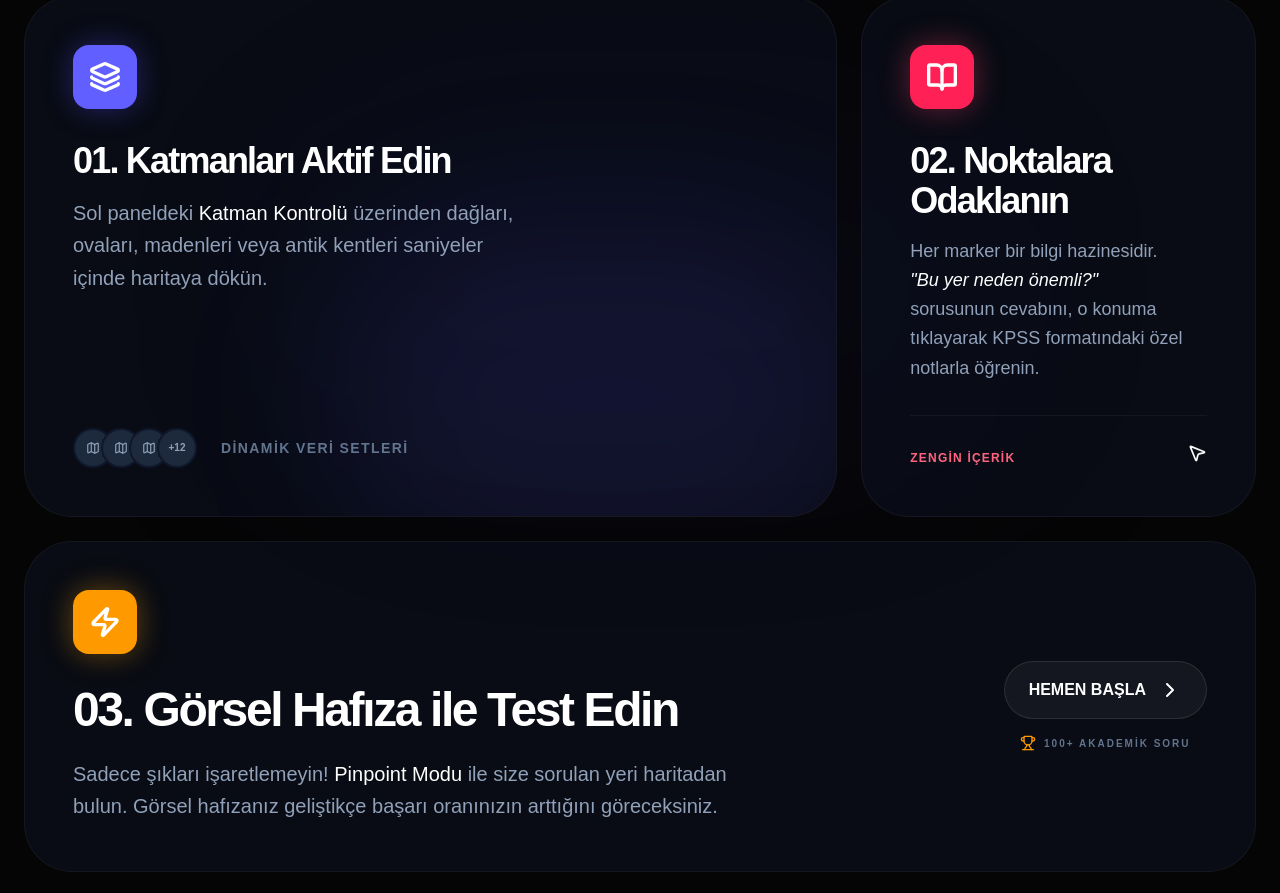
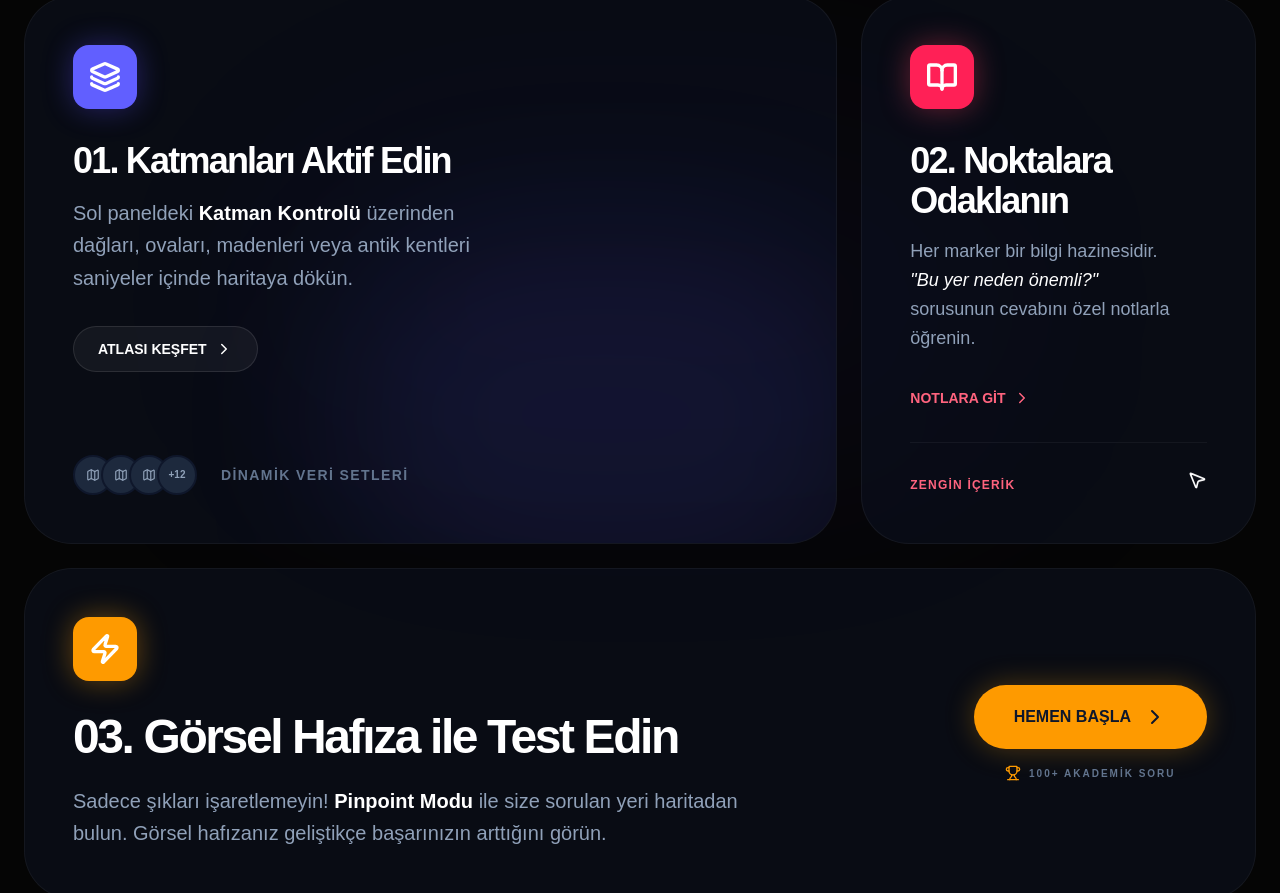
Before and after one commit to BatuhanYolcu1/geo-kpss, a Next.js app: page / in a window 1280 px wide. Shown: the part 1435-2328 px from the top of the page. Built offline with nearby package versions, Linux system fonts and the light colour scheme.

Commit message:
feat: activate navigation buttons in user guide

```diff
--- a/src/components/ui/UserGuide.tsx
+++ b/src/components/ui/UserGuide.tsx
@@ -1,6 +1,5 @@
-'use client';
-
 import React from 'react';
+import Link from 'next/link';
 import {
     Layers,
     BookOpen,
@@ -34,20 +33,27 @@ export default function UserGuide() {
 
             <div className="grid lg:grid-cols-12 gap-6 min-h-[600px]">
                 {/* Step 1: Atlas (Large Bento Card) */}
-                <div className="lg:col-span-8 group relative overflow-hidden rounded-[3rem] bg-slate-900/40 border border-white/5 hover:border-indigo-500/30 transition-all duration-700">
+                <Link
+                    href="/atlas"
+                    className="lg:col-span-8 group relative overflow-hidden rounded-[3rem] bg-slate-900/40 border border-white/5 hover:border-indigo-500/30 transition-all duration-700 block text-left"
+                >
                     <div className="absolute inset-0 bg-gradient-to-br from-indigo-600/10 to-transparent opacity-0 group-hover:opacity-100 transition-opacity duration-700" />
 
                     <div className="relative z-10 p-12 h-full flex flex-col justify-between">
                         <div>
-                            <div className="w-16 h-16 rounded-2xl bg-indigo-500 flex items-center justify-center text-white mb-8 shadow-[0_0_30px_rgba(79,70,229,0.4)]">
+                            <div className="w-16 h-16 rounded-2xl bg-indigo-500 flex items-center justify-center text-white mb-8 shadow-[0_0_30px_rgba(79,70,229,0.4)] group-hover:scale-110 transition-transform duration-500">
                                 <Layers size={32} strokeWidth={2.5} />
                             </div>
                             <h3 className="text-4xl font-black text-white mb-4 tracking-tighter">
                                 01. Katmanları Aktif Edin
                             </h3>
-                            <p className="text-slate-400 text-xl font-medium max-w-md leading-relaxed">
-                                Sol paneldeki <span className="text-white">Katman Kontrolü</span> üzerinden dağları, ovaları, madenleri veya antik kentleri saniyeler içinde haritaya dökün.
+                            <p className="text-slate-400 text-xl font-medium max-w-md leading-relaxed mb-8">
+                                Sol paneldeki <span className="text-white font-bold">Katman Kontrolü</span> üzerinden dağları, ovaları, madenleri veya antik kentleri saniyeler içinde haritaya dökün.
                             </p>
+
+                            <div className="inline-flex items-center gap-2 px-6 py-3 rounded-full bg-white/5 border border-white/10 text-white text-sm font-black group-hover:bg-indigo-500 transition-colors">
+                                ATLASI KEŞFET <ChevronRight size={18} className="group-hover:translate-x-1 transition-transform" />
+                            </div>
                         </div>
 
                         <div className="mt-12 flex items-center gap-6">
@@ -66,25 +72,32 @@ export default function UserGuide() {
 
                     {/* Decorative Element */}
                     <div className="absolute bottom-[-10%] right-[-5%] w-2/3 h-2/3 bg-indigo-500/10 blur-[80px] rounded-full group-hover:scale-110 transition-transform duration-700" />
-                </div>
+                </Link>
 
                 {/* Step 2: Notes (Tall Bento Card) */}
-                <div className="lg:col-span-4 group relative overflow-hidden rounded-[3rem] bg-slate-900/40 border border-white/5 hover:border-rose-500/30 transition-all duration-700">
+                <Link
+                    href="/notes"
+                    className="lg:col-span-4 group relative overflow-hidden rounded-[3rem] bg-slate-900/40 border border-white/5 hover:border-rose-500/30 transition-all duration-700 block text-left"
+                >
                     <div className="absolute inset-0 bg-gradient-to-t from-rose-600/10 to-transparent opacity-0 group-hover:opacity-100 transition-opacity duration-700" />
 
                     <div className="relative z-10 p-12 h-full flex flex-col justify-between">
-                        <div className="w-16 h-16 rounded-2xl bg-rose-500 flex items-center justify-center text-white mb-8 shadow-[0_0_30px_rgba(244,63,94,0.4)]">
+                        <div className="w-16 h-16 rounded-2xl bg-rose-500 flex items-center justify-center text-white mb-8 shadow-[0_0_30px_rgba(244,63,94,0.4)] group-hover:scale-110 transition-transform duration-500">
                             <BookOpen size={32} strokeWidth={2.5} />
                         </div>
                         <div>
                             <h3 className="text-4xl font-black text-white mb-4 tracking-tighter">
                                 02. Noktalara <br /> Odaklanın
                             </h3>
-                            <p className="text-slate-400 text-lg font-medium leading-relaxed">
+                            <p className="text-slate-400 text-lg font-medium leading-relaxed mb-8">
                                 Her marker bir bilgi hazinesidir. <br />
                                 <span className="text-white italic">"Bu yer neden önemli?"</span> <br />
-                                sorusunun cevabını, o konuma tıklayarak KPSS formatındaki özel notlarla öğrenin.
+                                sorusunun cevabını özel notlarla öğrenin.
                             </p>
+
+                            <div className="inline-flex items-center gap-2 text-rose-400 text-sm font-black group-hover:text-white transition-colors">
+                                NOTLARA GİT <ChevronRight size={18} className="group-hover:translate-x-1 transition-transform" />
+                            </div>
                         </div>
 
                         <div className="mt-8 pt-8 border-t border-white/5 flex items-center justify-between">
@@ -92,28 +105,31 @@ export default function UserGuide() {
                             <MousePointer2 className="text-white animate-bounce" size={20} />
                         </div>
                     </div>
-                </div>
+                </Link>
 
                 {/* Step 3: Quiz (Wide Bento Card) */}
-                <div className="lg:col-span-12 group relative overflow-hidden rounded-[3rem] bg-slate-900/40 border border-white/5 hover:border-amber-500/30 transition-all duration-700">
+                <Link
+                    href="/quiz"
+                    className="lg:col-span-12 group relative overflow-hidden rounded-[3rem] bg-slate-900/40 border border-white/5 hover:border-amber-500/30 transition-all duration-700 block text-left"
+                >
                     <div className="absolute inset-0 bg-gradient-to-r from-amber-600/10 via-transparent to-transparent opacity-0 group-hover:opacity-100 transition-opacity duration-700" />
 
                     <div className="relative z-10 p-12 md:flex items-center justify-between gap-12">
                         <div className="flex-1">
-                            <div className="w-16 h-16 rounded-2xl bg-amber-500 flex items-center justify-center text-white mb-8 shadow-[0_0_30px_rgba(245,158,11,0.4)]">
+                            <div className="w-16 h-16 rounded-2xl bg-amber-500 flex items-center justify-center text-white mb-8 shadow-[0_0_30px_rgba(245,158,11,0.4)] group-hover:scale-110 transition-transform duration-500">
                                 <Zap size={32} strokeWidth={2.5} />
                             </div>
                             <h3 className="text-4xl md:text-5xl font-black text-white mb-6 tracking-tighter">
                                 03. Görsel Hafıza ile Test Edin
                             </h3>
                             <p className="text-slate-400 text-xl font-medium max-w-2xl leading-relaxed">
-                                Sadece şıkları işaretlemeyin! <span className="text-white">Pinpoint Modu</span> ile size sorulan yeri haritadan bulun. Görsel hafızanız geliştikçe başarı oranınızın arttığını göreceksiniz.
+                                Sadece şıkları işaretlemeyin! <span className="text-white font-bold">Pinpoint Modu</span> ile size sorulan yeri haritadan bulun. Görsel hafızanız geliştikçe başarınızın arttığını görün.
                             </p>
                         </div>
 
                         <div className="mt-8 md:mt-0 flex flex-col items-center gap-4">
-                            <div className="px-6 py-4 rounded-full bg-white/5 border border-white/10 text-white font-black flex items-center gap-3 hover:bg-white/10 transition-colors cursor-pointer group/btn">
-                                HEMEN BAŞLA <ChevronRight className="group-hover/btn:translate-x-1 transition-transform" />
+                            <div className="px-10 py-5 rounded-full bg-amber-500 text-slate-900 font-black flex items-center gap-3 hover:bg-amber-600 transition-all duration-300 transform group-hover:scale-105 shadow-[0_0_30px_rgba(245,158,11,0.3)]">
+                                HEMEN BAŞLA <ChevronRight className="group-hover:translate-x-1 transition-transform" />
                             </div>
                             <div className="flex items-center gap-2">
                                 <Trophy size={16} className="text-amber-500" />
@@ -121,7 +137,7 @@ export default function UserGuide() {
                             </div>
                         </div>
                     </div>
-                </div>
+                </Link>
             </div>
 
             {/* Bottom Slogan */}
```
